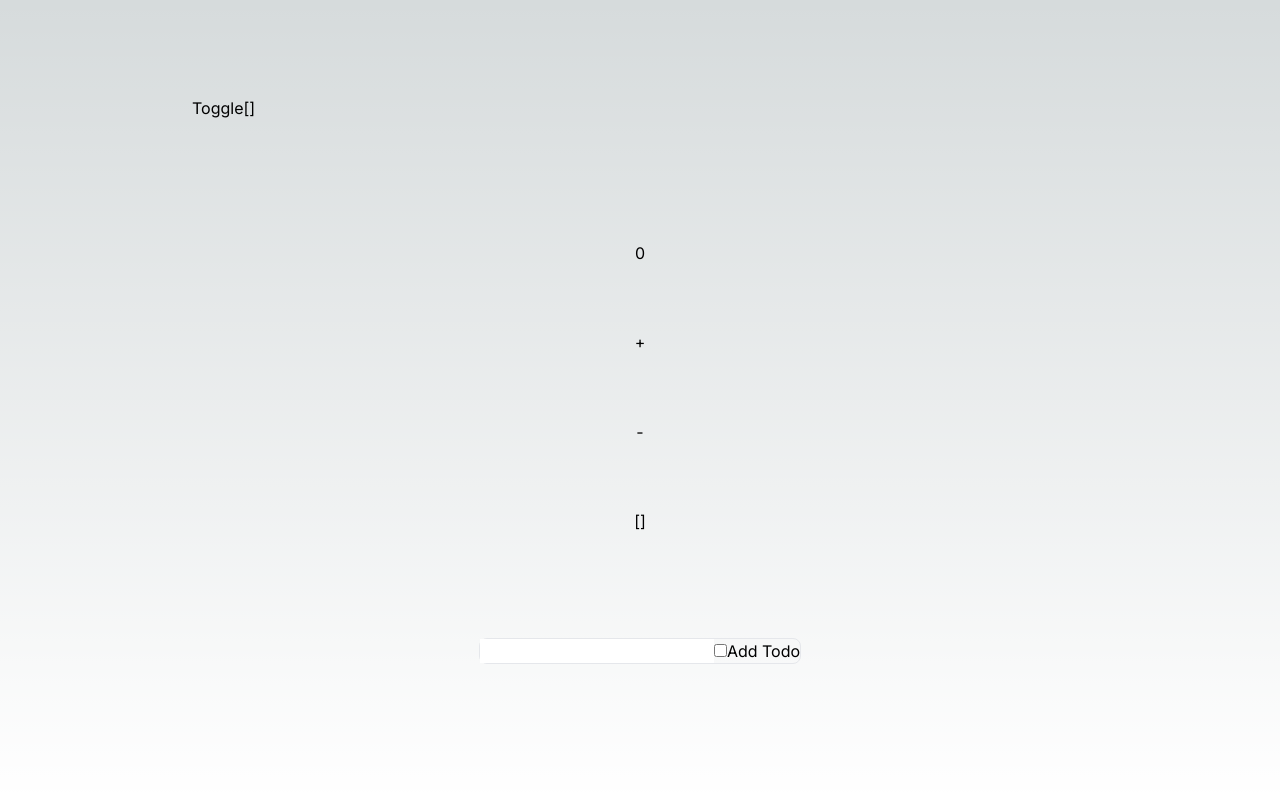
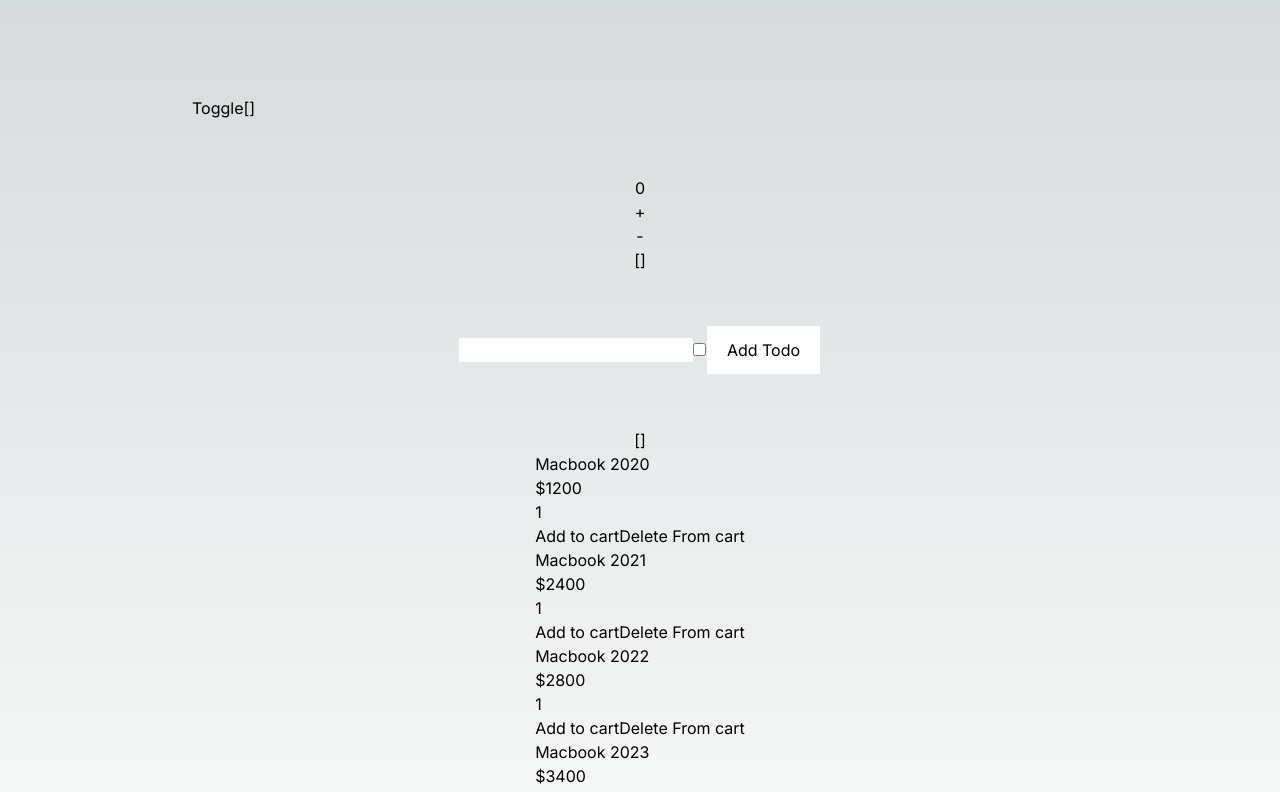
Before and after one commit to amaben2020/next-tanstack-zustand, a Next.js app: page / in a window 1280 px wide. Shown: the top 792 px of the page. Built offline with nearby package versions, Linux system fonts and the light colour scheme; what simple-zustand-devtools would draw is missing.

Commit message:
delete from cart action

```diff
--- /dev/null
+++ b/src/app/data/product.ts
@@ -0,0 +1,7 @@
+export const products = [
+  { id: "mkcds90230j4390g", title: "Macbook 2020", quantity: 1, price: 1200 },
+  { id: "mkcds4390g23kodf", title: "Macbook 2021", quantity: 1, price: 2400 },
+  { id: "mkcds90sas04390g", title: "Macbook 2022", quantity: 1, price: 2800 },
+  { id: "mkcds9023a04390g", title: "Macbook 2023", quantity: 1, price: 3400 },
+  { id: "m3cds90230j4390g", title: "Macbook 2024", quantity: 1, price: 4100 },
+];
--- a/src/app/page.tsx
+++ b/src/app/page.tsx
@@ -1,8 +1,10 @@
 "use client";
 import Toggle from "@/components/elements/toggle/Toggle";
 import useBearStore from "@/store/bearsStore";
+import useCartStore from "@/store/cartStore";
 import todoStore from "@/store/todoStore";
 import { useId, useState } from "react";
+import { products } from "./data/product";
 
 type TBearsZustandState = {
   bears: number;
@@ -15,6 +17,8 @@ export default function Home() {
   const [title, setTitle] = useState("");
   const [isCompleted, setIsCompleted] = useState(false);
   const id = useId();
+
+  const cart = useCartStore((state) => state);
 
   return (
     <main className="flex min-h-screen flex-col items-center justify-between p-24">
@@ -72,6 +76,7 @@ export default function Home() {
           onChange={(e) => setIsCompleted(e.target.checked)}
         />
         <button
+          className="border my-3 px-5 py-3 bg-white text-black"
           onClick={() =>
             todos.addTodo({
               id: Math.random(),
@@ -83,6 +88,23 @@ export default function Home() {
           Add Todo
         </button>
       </div>
+
+      {JSON.stringify(cart.cart)}
+
+      {products.map((p) => {
+        return (
+          <div key={p.id}>
+            <p>{p.title}</p>
+            <p>${p.price}</p>
+            <p>{p.quantity}</p>
+
+            <button onClick={() => cart.addToCart(p)}>Add to cart</button>
+            <button onClick={() => cart.deleteFromCart(p.id)}>
+              Delete From cart
+            </button>
+          </div>
+        );
+      })}
     </main>
   );
 }
--- /dev/null
+++ b/src/store/cartStore.ts
@@ -0,0 +1,15 @@
+import { create } from "zustand";
+
+const useCartStore = create((set) => ({
+  cart: [],
+  addToCart: (item) =>
+    set((state) => ({
+      cart: [...state.cart, item],
+    })),
+  deleteFromCart: (id) =>
+    set((state) => ({
+      cart: state.cart.filter((cart) => cart.id !== id),
+    })),
+}));
+
+export default useCartStore;
```
